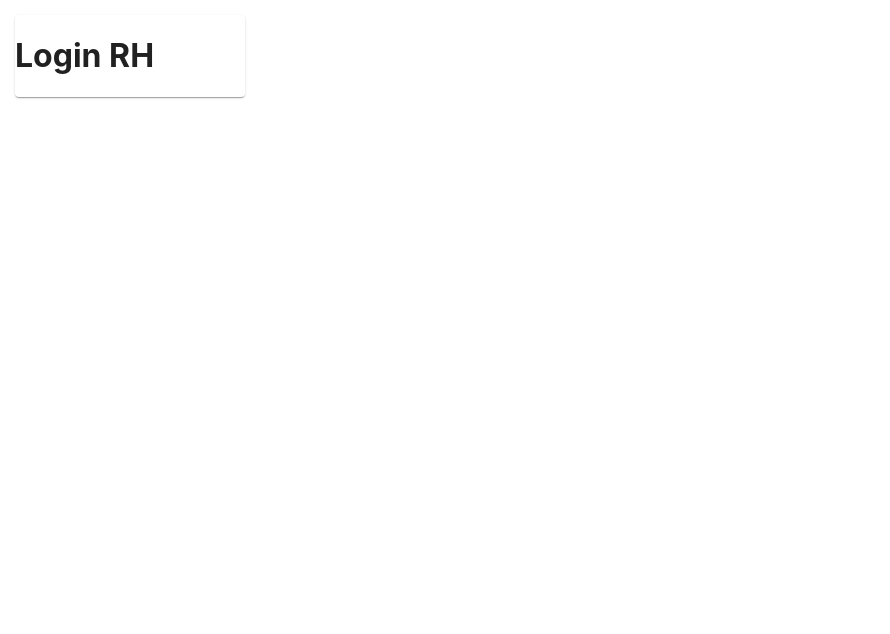
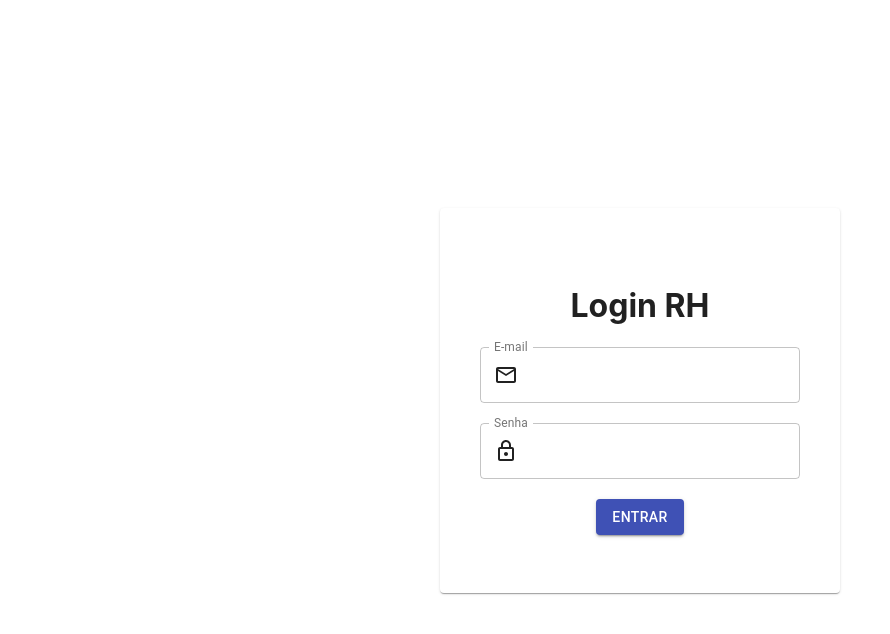
Before and after one commit to Zaqueu96/RH-Front-App, a React (Create React App) app: page / in a window 1280 px wide. Shown: the top 634 px of the page, without its empty margins (0-890 px from the left). Built offline with nearby package versions, Linux system fonts and the light colour scheme.

Commit message:
finalizando pagina de login

```diff
--- a/package.json
+++ b/package.json
@@ -4,6 +4,7 @@
   "private": true,
   "dependencies": {
     "@material-ui/core": "^4.11.2",
+    "@material-ui/icons": "^4.11.2",
     "@testing-library/jest-dom": "^5.11.4",
     "@testing-library/react": "^11.1.0",
     "@testing-library/user-event": "^12.1.10",
--- a/src/pages/LoginPage/index.js
+++ b/src/pages/LoginPage/index.js
@@ -1,12 +1,36 @@
 import React from "react";
 import { TextField, Button } from "@material-ui/core";
 import { ContainerCustom, CardCustom } from "./styles";
+import EmailIcon from '@material-ui/icons/EmailOutlined';
+import PassIcon from '@material-ui/icons/LockOutlined';
+import InputAdornment from '@material-ui/core/InputAdornment';
 
 export default function LoginPage() {
   return (
     <ContainerCustom>
       <CardCustom>
         <h1>Login RH</h1>
+        <TextField label="E-mail" variant="outlined" InputProps={{
+          startAdornment: (
+            <InputAdornment position="start">
+              <EmailIcon />
+            </InputAdornment>
+          ),
+        }}  />
+        <br/>
+        <TextField label="Senha" variant="outlined" type="password"
+      InputProps={{
+          startAdornment: (
+            <InputAdornment position="start">
+              <PassIcon />
+            </InputAdornment>
+          ),
+        }}
+         />
+        <br/>
+        <Button variant="contained" color="primary" size="medium">
+            Entrar
+        </Button>
       </CardCustom>
     </ContainerCustom>
   );
--- a/src/pages/LoginPage/styles.js
+++ b/src/pages/LoginPage/styles.js
@@ -1,13 +1,27 @@
-import styled from 'styled-components';
+import styled from "styled-components";
 import { Container, Card, TextField, Button } from "@material-ui/core";
 
 export const ContainerCustom = styled(Container)`
-    padding:15px;
+  padding: 15px;
+  display: flex;
+  justify-content: center;
+  align-items: center;
+  /* height: calc(100vh - 120px); */
+  height: 100vh;
 `;
 export const CardCustom = styled(Card)`
-    with:50%;
-    max-width:230px;
-    height:50%;
-    max-height: 300px;
+  width: 50%;
+  min-width:320px;
+  max-width: 400px;
+  height: 50%;
+  max-height: 500px;
+  min-height:320px;
+  display: flex;
+  justify-content: center;
+  align-items: center;
+  flex-direction:column;
 
-`
+  .MuiTextField-root{
+      width:80%;
+  }
+`;
```
Also changed, not shown: 2 other files (tests, documents, lock files or other folders).
